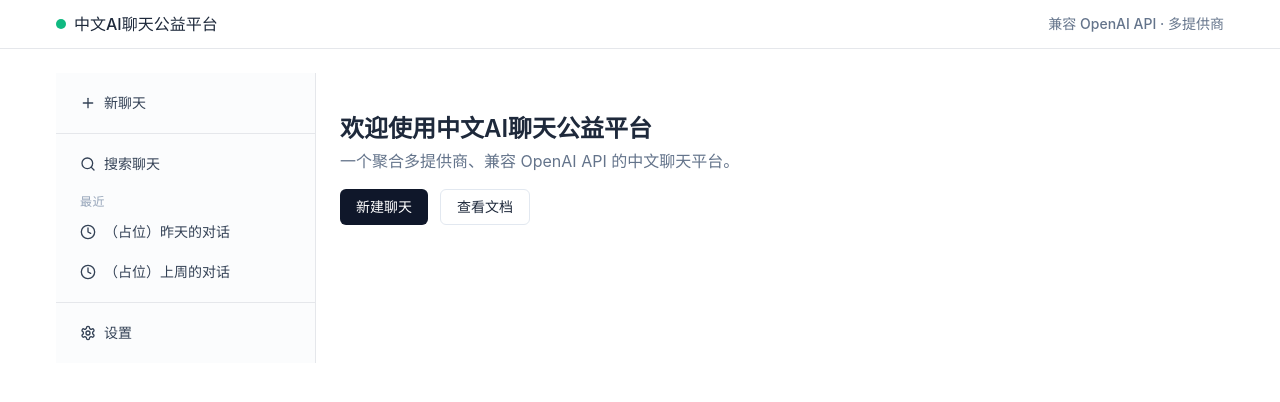
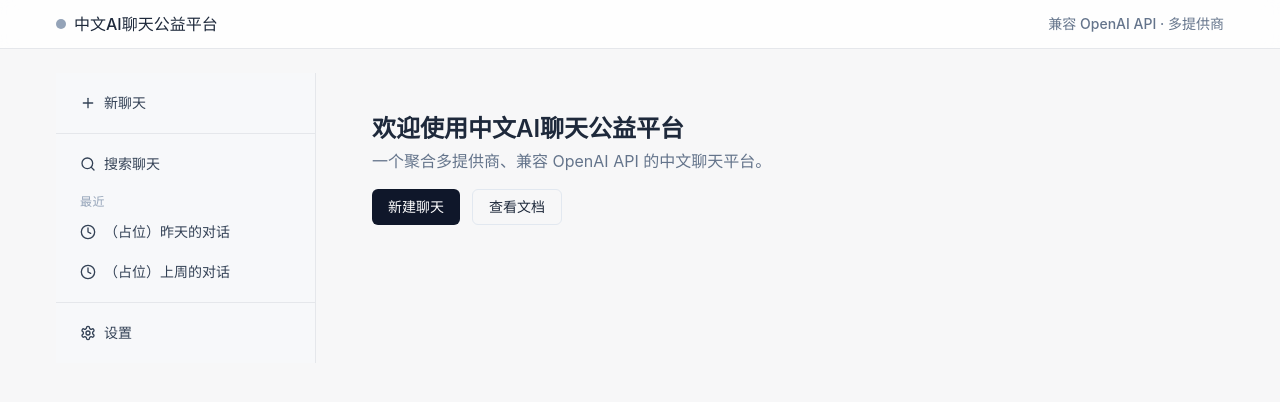
Before and after one commit to ustc21xyx/AI-chat-platform, a Next.js app: page / in a window 1280 px wide. Shown: the top 402 px of the page. Built offline with nearby package versions, Linux system fonts and the light colour scheme.

Commit message:
feat(ui): align with ChatGPT-like layout — sidebar, neutral gray theme, avatar messages, refined chat container and input UX, prose styles

```diff
--- a/app/globals.css
+++ b/app/globals.css
@@ -5,3 +5,7 @@
 * { box-sizing: border-box; }
 html, body { padding: 0; margin: 0; }
 body { font-family: -apple-system, BlinkMacSystemFont, Segoe UI, Roboto, Helvetica, Arial, "Noto Sans", "PingFang SC", "Microsoft YaHei", sans-serif; }
+
+.prose pre code { font-size: 13px; }
+.prose pre { border: 1px solid #e5e7eb; border-radius: 10px; }
+.prose table { display: block; overflow-x: auto; }
--- a/app/layout.tsx
+++ b/app/layout.tsx
@@ -14,11 +14,11 @@
 }) {
   return (
     <html lang="zh-CN">
-      <body className="min-h-screen bg-white text-slate-800">
-        <header className="border-b sticky top-0 bg-white/70 backdrop-blur z-50">
+      <body className="min-h-screen bg-[#f7f7f8] text-slate-800">
+        <header className="border-b sticky top-0 bg-white/80 backdrop-blur z-50">
           <div className="max-w-[1200px] mx-auto px-4 py-3 font-medium flex items-center justify-between">
             <div className="flex items-center gap-2">
-              <span className="inline-block w-2.5 h-2.5 rounded-full bg-emerald-500" />
+              <span className="inline-block w-2.5 h-2.5 rounded-full bg-slate-400" />
               中文AI聊天公益平台
             </div>
             <div className="text-sm text-slate-500">兼容 OpenAI API · 多提供商</div>
@@ -26,7 +26,7 @@
         </header>
         <div className="max-w-[1200px] mx-auto px-4 py-6 grid grid-cols-1 lg:grid-cols-[260px_minmax(0,1fr)] gap-6">
           <Sidebar />
-          <main>
+          <main className="mx-auto w-full max-w-[820px]">
             {children}
           </main>
         </div>
--- a/components/chat/MessageBubble.tsx
+++ b/components/chat/MessageBubble.tsx
@@ -4,7 +4,7 @@
 import ReactMarkdown from 'react-markdown'
 import remarkGfm from 'remark-gfm'
 import rehypeHighlight from 'rehype-highlight'
-import 'highlight.js/styles/github-dark.css'
+import 'highlight.js/styles/github.css'
 
 type Props = {
   role: 'user' | 'assistant'
@@ -14,9 +14,16 @@
 export default function MessageBubble({ role, content }: Props) {
   const isUser = role === 'user'
   return (
-    <div className={`flex ${isUser ? 'justify-end' : 'justify-start'} my-2`}>
-      <div className={`max-w-[80%] rounded-2xl px-3 py-2 text-sm leading-6 shadow ${isUser ? 'bg-slate-900 text-white' : 'bg-slate-50 border'}`}>
-        <ReactMarkdown remarkPlugins={[remarkGfm as any]} rehypePlugins={[rehypeHighlight as any]}>{content || '…'}</ReactMarkdown>
+    <div className="flex gap-3 py-3">
+      <div className="w-8 h-8 rounded-md bg-slate-200 flex items-center justify-center text-slate-600 text-xs select-none">
+        {isUser ? '你' : 'AI'}
+      </div>
+      <div className="flex-1">
+        <div className="prose prose-slate max-w-none text-slate-800 text-[15px] leading-7">
+          <ReactMarkdown remarkPlugins={[remarkGfm as any]} rehypePlugins={[rehypeHighlight as any]}>
+            {content || '…'}
+          </ReactMarkdown>
+        </div>
       </div>
     </div>
   )
--- /dev/null
+++ b/components/ui/icon-button.tsx
@@ -0,0 +1,24 @@
+import * as React from 'react'
+import { cn } from '@/lib/utils'
+
+export interface IconButtonProps extends React.ButtonHTMLAttributes<HTMLButtonElement> {
+  size?: 'sm' | 'md'
+}
+
+export const IconButton = React.forwardRef<HTMLButtonElement, IconButtonProps>(
+  ({ className, size = 'md', ...props }, ref) => {
+    const sizing = size === 'sm' ? 'h-8 w-8' : 'h-9 w-9'
+    return (
+      <button
+        ref={ref}
+        className={cn(
+          'inline-flex items-center justify-center rounded-md border border-slate-200 bg-white text-slate-700 hover:bg-slate-50 transition-colors focus-visible:outline-none focus-visible:ring-2 focus-visible:ring-slate-400',
+          sizing,
+          className,
+        )}
+        {...props}
+      />
+    )
+  }
+)
+IconButton.displayName = 'IconButton'
```
